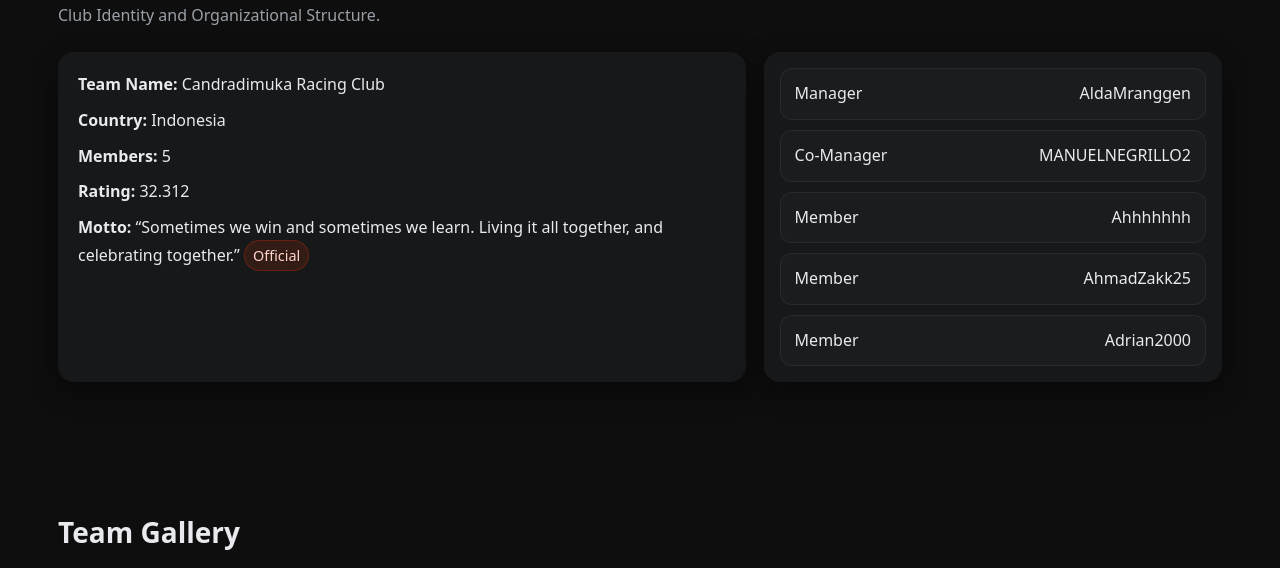
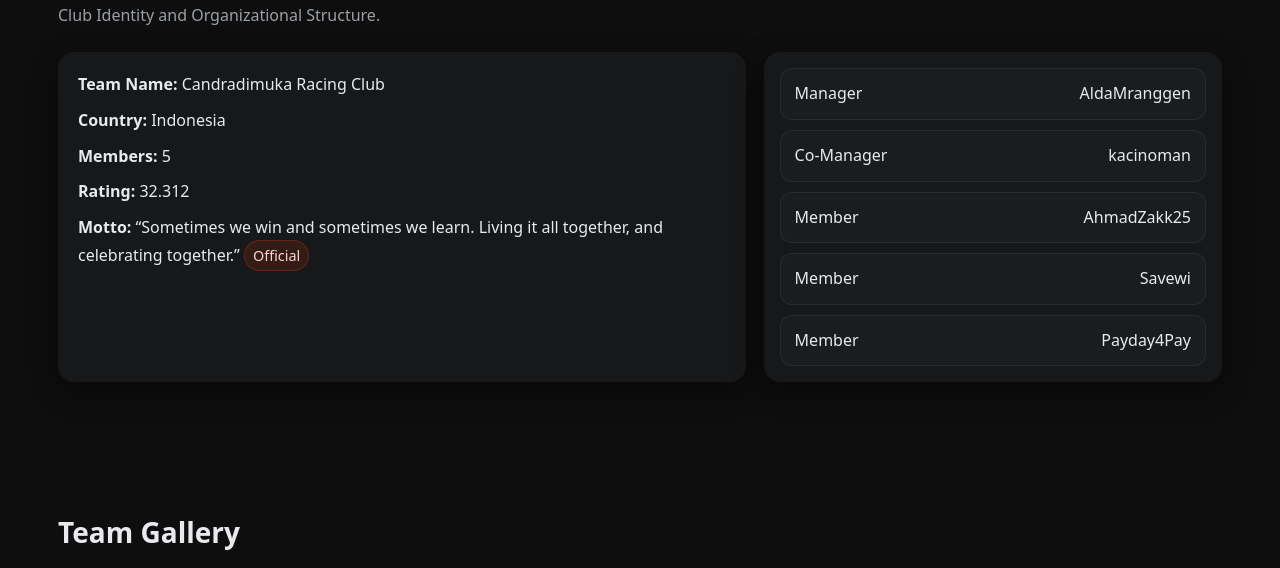
Before and after one commit to kartikovi2316/Candradimuka-Racing-Club, a plain HTML site: page index.html in a window 1280 px wide. Shown: the part 994-1562 px from the top of the page. Drawn offline with Linux system fonts and the light colour scheme.

Commit message:
Update index.html
Update Member

```diff
--- a/index.html
+++ b/index.html
@@ -123,7 +123,7 @@
           <div><strong>Country:</strong> <span id="i-negara">Indonesia</span></div>
           <div><strong>Members:</strong> <span id="i-anggota">—</span></div>
           <div><strong>Rating:</strong> <span id="i-rating">—</span></div>
-          <div><strong>Motto:</strong> <span id="i-motto">“Api Semangat Tak Pernah Padam”</span> <span class="badge">Official</span></div>
+          <div><strong>Motto:</strong> <span id="i-motto">“Sometimes we win and sometimes we learn. Living it all together, and celebrating together.”</span> <span class="badge">Official</span></div>
         </div>
       </div>
 
@@ -205,10 +205,10 @@
       motto: "Sometimes we win and sometimes we learn. Living it all together, and celebrating together.",
       roles: {
         manager: "AldaMranggen",
-        coManager: "MANUELNEGRILLO2",
-        members:"Ahhhhhhh",
-        members1:"AhmadZakk25",
-        members2:"Adrian2000",
+        coManager: "kacinoman",
+        members:"AhmadZakk25",
+        members1:"Savewi",
+        members2:"Payday4Pay",
         //chiefEngineer: "—",
         //strategist: "—",
         //mechanic: "—"
@@ -216,10 +216,10 @@
       stats: { rank: "24", points: "3", wins: "—", seasons: "62" },
       drivers: [
         { driver:"Karran Datri", manager:"	AldaMranggen", country:"Indonesia" },
-        { driver:"Iker Colom", manager:"Ahhhhhhh", country:"Spain" },
-        { driver:"Marcial Alonso Chacon", manager:"MANUELNEGRILLO2", country:"Spain" },
+        { driver:"Ricci Ricardo", manager:"kacinoman", country:"Indonesia" },
+        { driver:"Radit Hafiz", manager:"	Savewi", country:"Indonesia" },
         { driver:"Tjahjo Haryanto", manager:"	AhmadZakk25", country:"Indonesia" },
-        { driver:"Pepe Pereiro", manager:"Adrian2000", country:"Spain" }
+        { driver:"Iscander Savcenka", manager:"Payday4Pay", country:"Russia" }
       ]
     };
 
```
